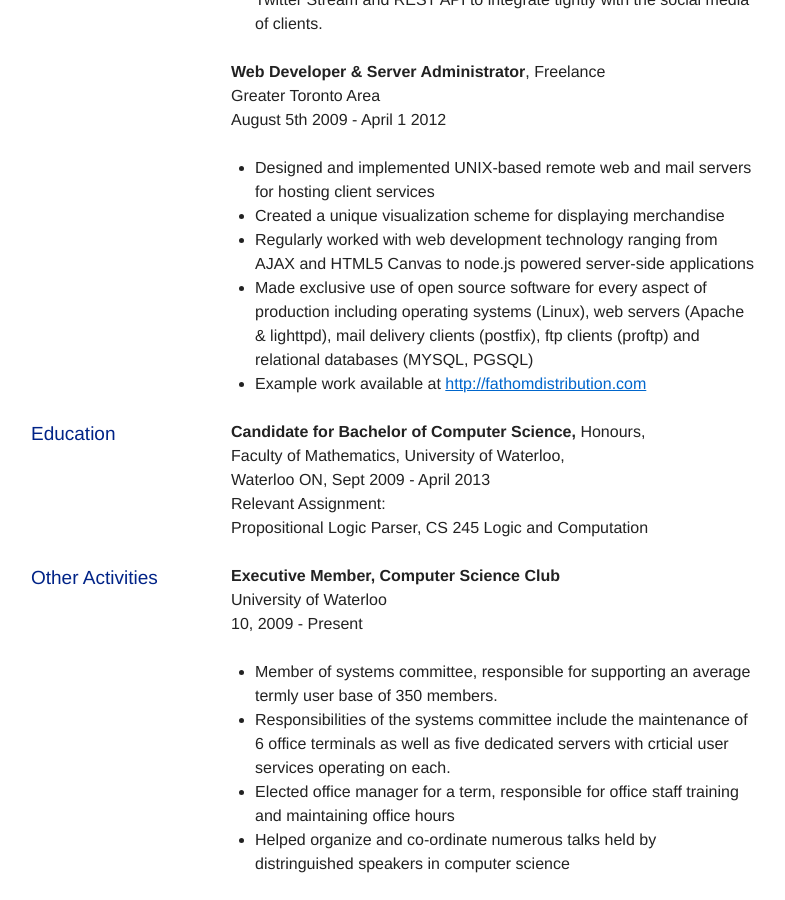
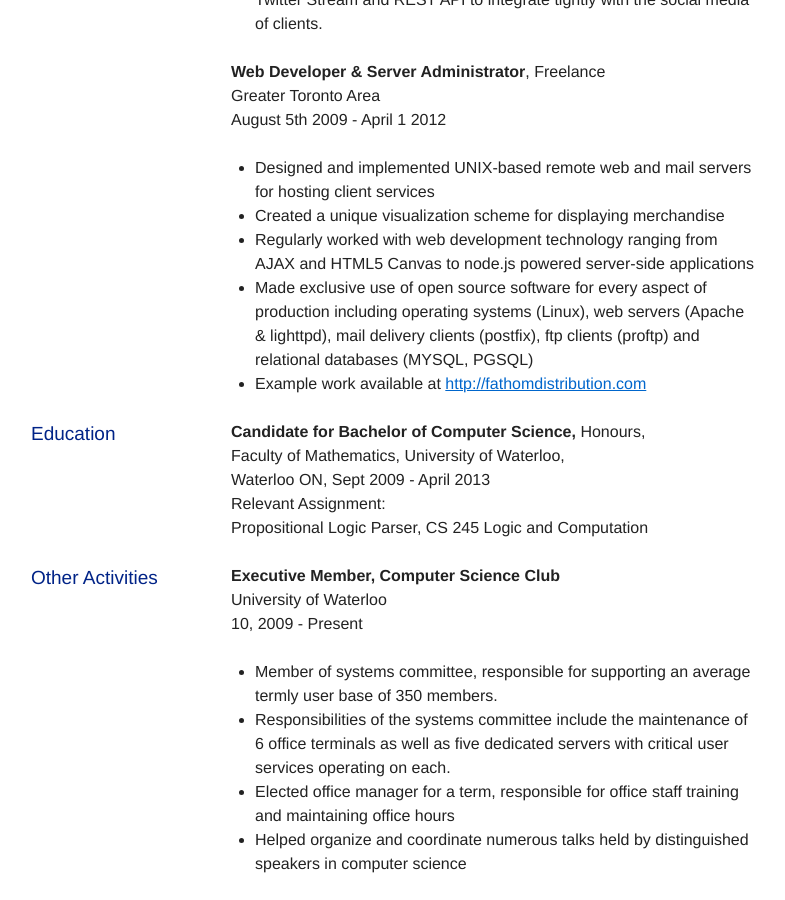
Before and after one commit to sorter/sorter, a Jekyll site: the page cv/index.html, which Jekyll copies as it is, in a window 1280 px wide and 900 px high, scrolled down 1758 px. Shown: the whole window, without its empty margins (169-954 px from the left). Built offline with Jekyll 4.4.1, drawn with Linux system fonts in a browser that asks for light colours; Markdown is read by kramdown in place of the engine named in the settings.

Commit message:
Update index.html

```diff
--- a/cv/index.html
+++ b/cv/index.html
@@ -157,11 +157,11 @@
    <li>Member of systems committee, responsible for supporting an average termly
        user base of 350 members.</li>
    <li>Responsibilities of the systems committee include the maintenance of 6
-       office terminals as well as five dedicated servers with crticial user
+       office terminals as well as five dedicated servers with critical user
        services operating on each.</li>
    <li>Elected office manager for a term, responsible for office staff training
        and maintaining office hours</li>
-   <li>Helped organize and co-ordinate numerous talks held by distringuished
+   <li>Helped organize and coordinate numerous talks held by distinguished
        speakers in computer science</li>
   </ul>
 
```
